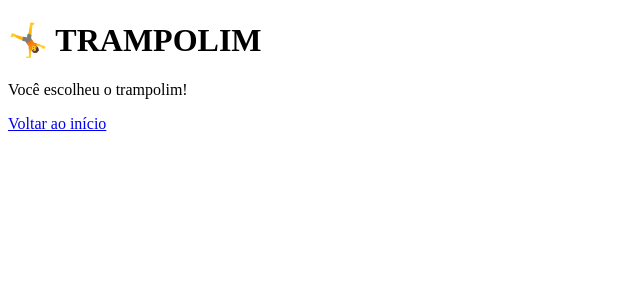
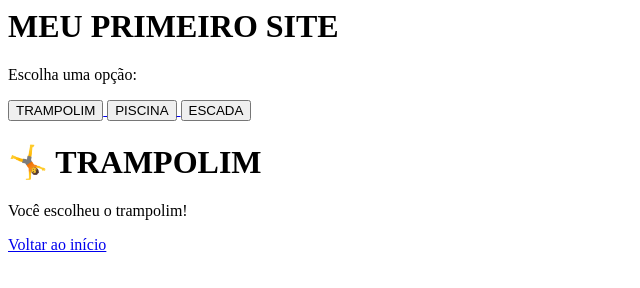
Before and after one commit to lucas9628290-svg/lucas-gabriel-laurindo-escolate, a plain HTML site: page index.html in a window 1280 px wide. Shown: the whole page, without its empty margins (0-640 px from the left). Drawn offline with Linux system fonts and the light colour scheme.

Commit message:
Update index.html

```diff
--- a/index.html
+++ b/index.html
@@ -1,17 +1,26 @@
-
-<!DOCTYPE html>
-<html>
-<head>
-    <meta charset="UTF-8">
-    <title>Trampolim</title>
 </head>
 <body>
 
-    <h1>🤸 TRAMPOLIM</h1>
+    <h1>MEU PRIMEIRO SITE</h1>
 
-    <p>Você escolheu o trampolim!</p>
+    <p>Escolha uma opção:</p>
 
-    <a href="index.html">Voltar ao início</a>
+    <a href="trampolim.html">
+        <button>TRAMPOLIM</button>
+    </a>
+
+    <a href="piscina.html">
+        <button>PISCINA</button>
+    </a>
+
+    <a href="escada.html">
+        <button>ESCADA</button>
+    </a>
 
 </body>
 </html>
+<h1>🤸 TRAMPOLIM</h1>
+
+<p>Você escolheu o trampolim!</p>
+
+<a href="index.html">Voltar ao início</a>
```
